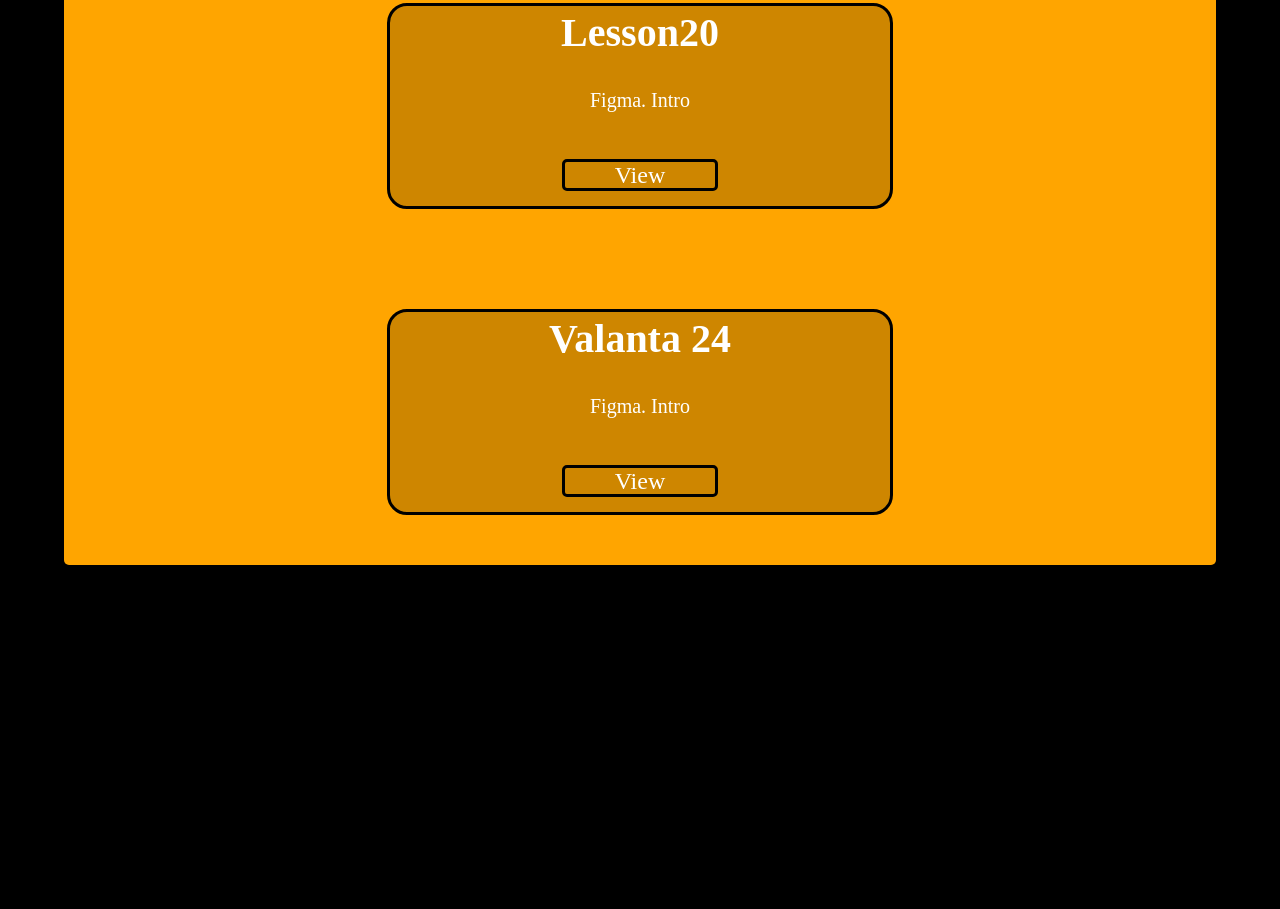
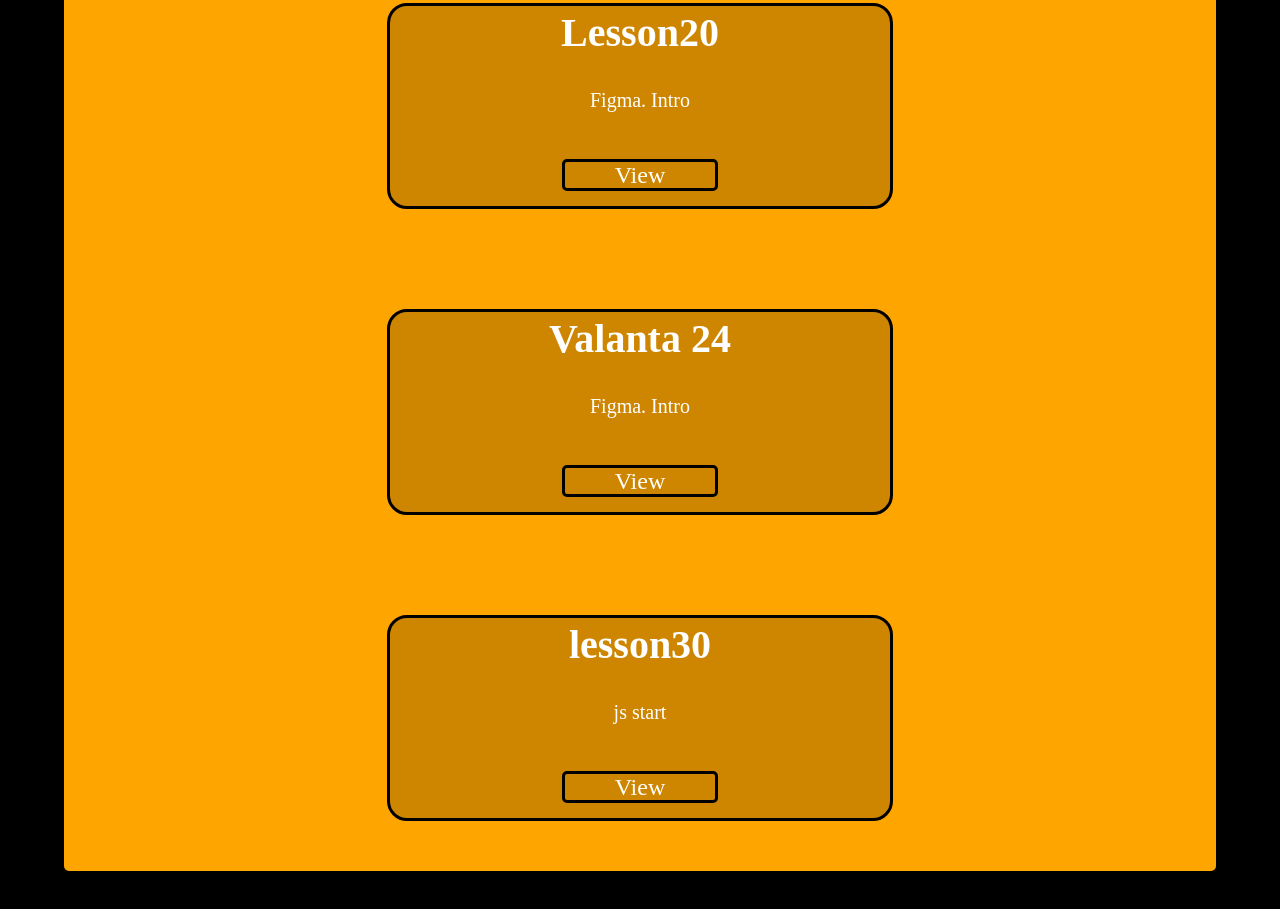
Before and after one commit to JB4N/Portfolio, a plain HTML site: page index.html in a window 1280 px wide. Shown: the part 5828-6737 px from the top of the page. Before the commit the page ends 6443 px from the top, so only its background shows below. Drawn offline with Linux system fonts and the light colour scheme.

Commit message:
js start

```diff
--- a/index.html
+++ b/index.html
@@ -123,6 +123,11 @@
                     <p>Figma. Intro</p>
                     <a href="./valanta 24/Index.html" target="_blanck">View</a>
                 </div>
+                <div class="lesson">
+                    <h2>lesson30</h2>
+                    <p>js start</p>
+                    <a href="./Lesson 30/index.html" target="_blanck">View</a>
+                </div>
             </div>
         </div>
     </div>
```
